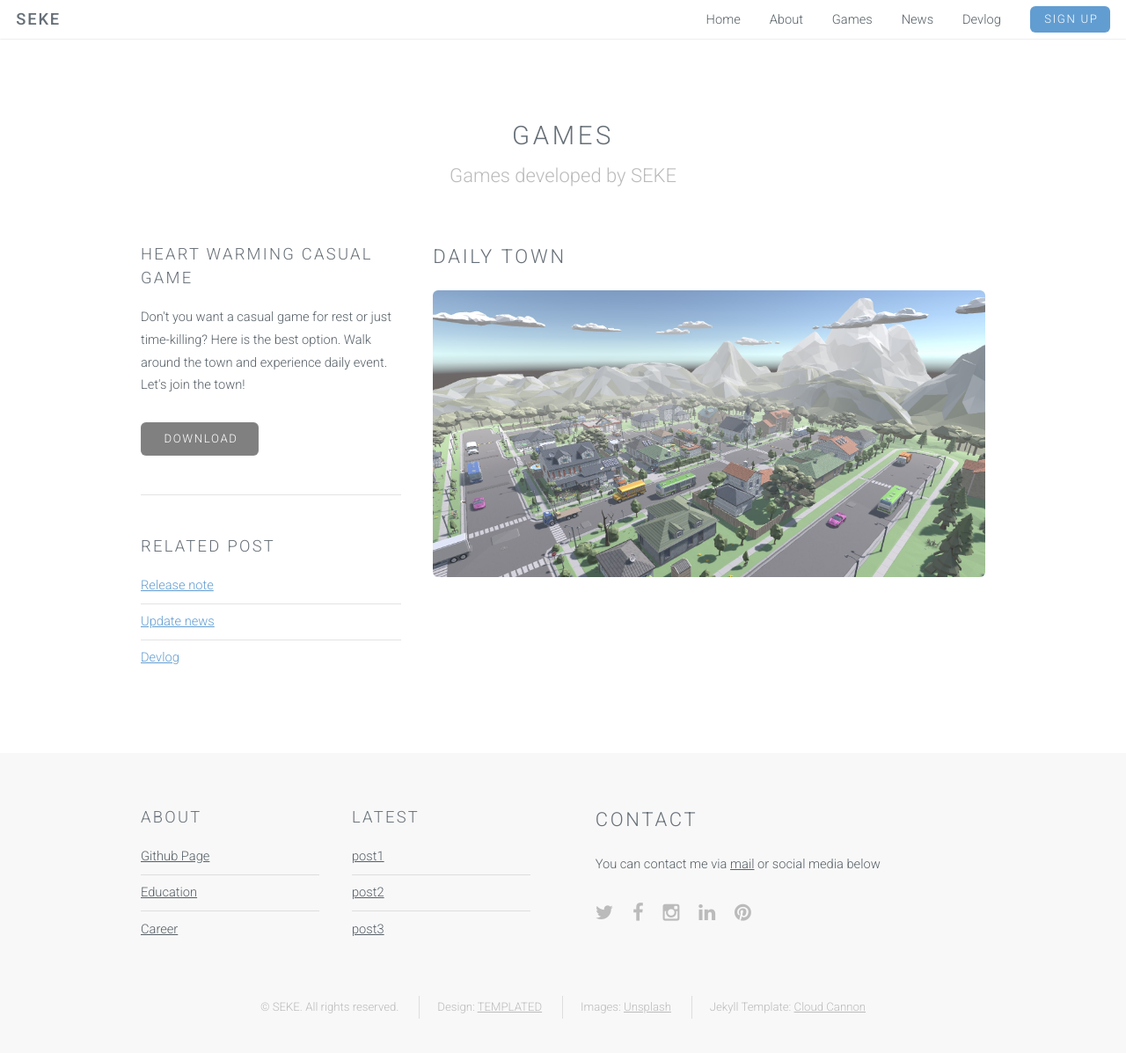
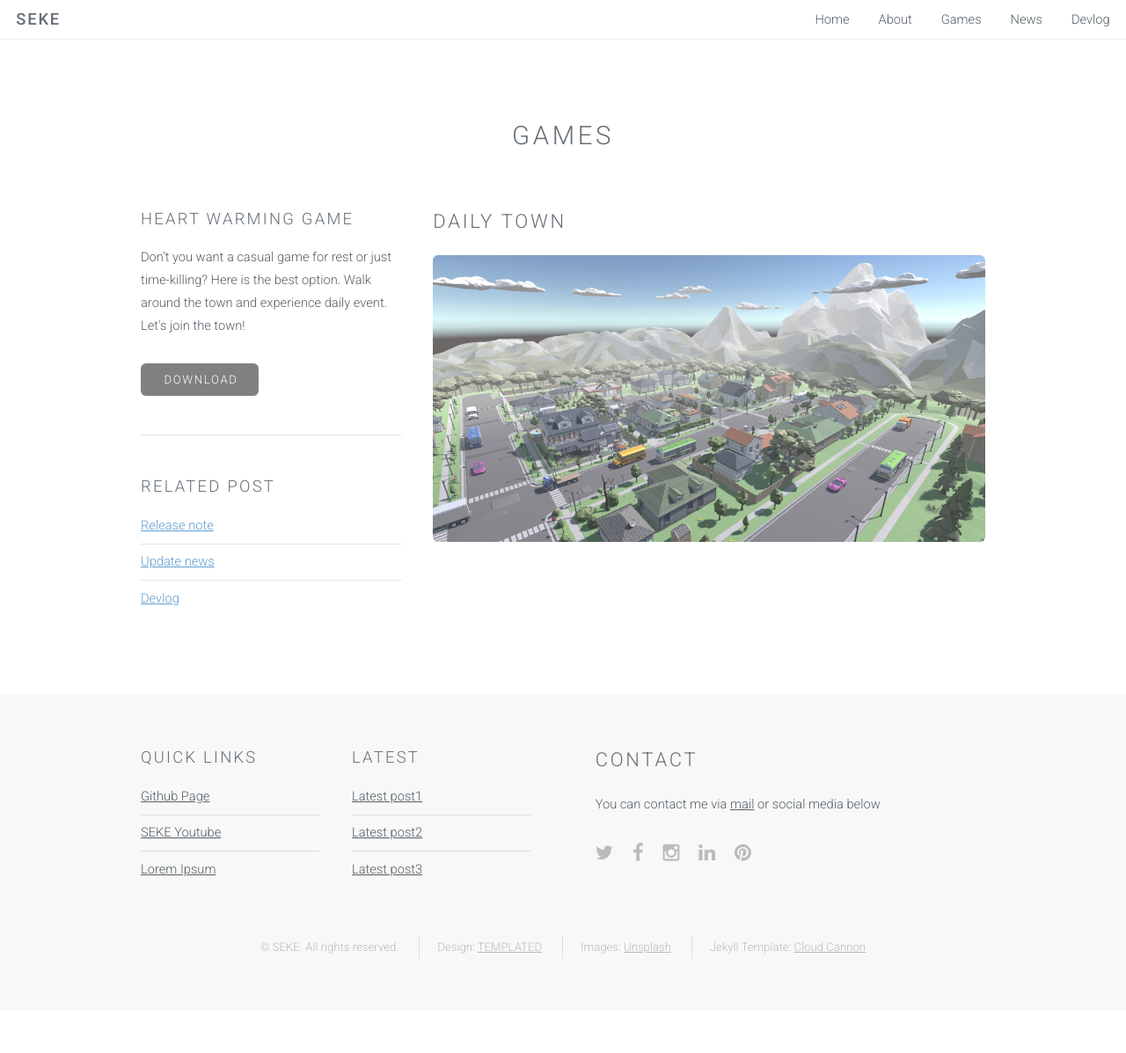
Before and after one commit to jeonse3875/jeonse3875.github.io, a Jekyll site: the page built from games.html, in a window 1280 px wide and 1217 px high. Shown: the top 1197 px of the window at 88% size. Built offline with Jekyll 4.4.1, drawn with Linux system fonts in a browser that asks for light colours.

Commit message:
detail changes

```diff
--- a/_includes/footer.html
+++ b/_includes/footer.html
@@ -5,19 +5,19 @@
             <div class="6u">
                 <div class="row collapse-at-2">
                     <div class="6u">
-                        <h3>About</h3>
+                        <h3>Quick Links</h3>
                         <ul class="alt">
                             <li><a href="https://github.com/jeonse3875">Github Page</a></li>
-                            <li><a href="#">Education</a></li>
-                            <li><a href="#">Career</a></li>
+                            <li><a href="https://youtube.com">SEKE Youtube</a></li>
+                            <li><a href="#">Lorem Ipsum</a></li>
                         </ul>
                     </div>
                     <div class="6u">
                         <h3>Latest</h3>
                         <ul class="alt">
-                            <li><a href="#">post1</a></li>
-                            <li><a href="#">post2</a></li>
-                            <li><a href="#">post3</a></li>
+                            <li><a href="#">Latest post1</a></li>
+                            <li><a href="#">Latest post2</a></li>
+                            <li><a href="#">Latest post3</a></li>
                         </ul>
                     </div>
                 </div>
--- a/_includes/header.html
+++ b/_includes/header.html
@@ -13,7 +13,7 @@
                     <li><a class="page-link" href="{{ page.url | prepend: site.baseurl }}">{{ page.title }}</a></li>
                   {% endif %}
             {% endfor %}
-            <li><a href="#" class="button special">Sign Up</a></li>
+            <!--<li><a href="#" class="button special">Sign Up</a></li>-->
         </ul>
     </nav>
 </header>
--- a/about.html
+++ b/about.html
@@ -48,7 +48,7 @@ layout: default
         <div class="row">
             <div class="6u">
                 <section class="special">
-                    <a href="#" class="image fit"><img src="images/education.png" alt="" /></a>
+                    <a href="#" class="image fit"><img src="images/education.jpg" alt="" /></a>
                     <h3>Education</h3>
                     <p>I'm majoring in Computer Engineering at 'Kyung-Hee' University.</p>
                     <ul class="actions">
--- a/devlog.html
+++ b/devlog.html
@@ -6,7 +6,6 @@ layout: default
 <section id="main" class="wrapper style1">
     <header class="major">
         <h2>Devlog</h2>
-        <p>See the story of making games</p>
     </header>
 </section>
 <section id="main" class="wrapper style1">
--- a/games.html
+++ b/games.html
@@ -6,13 +6,12 @@ layout: default
 <section id="main" class="wrapper style1">
     <header class="major">
         <h2>Games</h2>
-        <p>Games developed by SEKE</p>
     </header>
     <div class="container">
         <div class="row">
             <div class="4u">
                 <section>
-                    <h3>Heart warming casual game</h3>
+                    <h3>Heart warming game</h3>
                     <p>Don't you want a casual game for rest or just time-killing? Here is the best option. Walk around the town and experience daily event. Let's join the town!</p>
                     <ul class="actions">
                         <li><a href="#" class="button alt">Download</a></li>
--- a/news.html
+++ b/news.html
@@ -6,7 +6,6 @@ layout: default
 <section id="main" class="wrapper style1">
     <header class="major">
         <h2>News</h2>
-        <p>Meet the latest news of SEKE games</p>
     </header>
 </section>
 <section id="main" class="wrapper style1">
```
Also changed, not shown: images/education.jpg (added), images/education.png (deleted).
